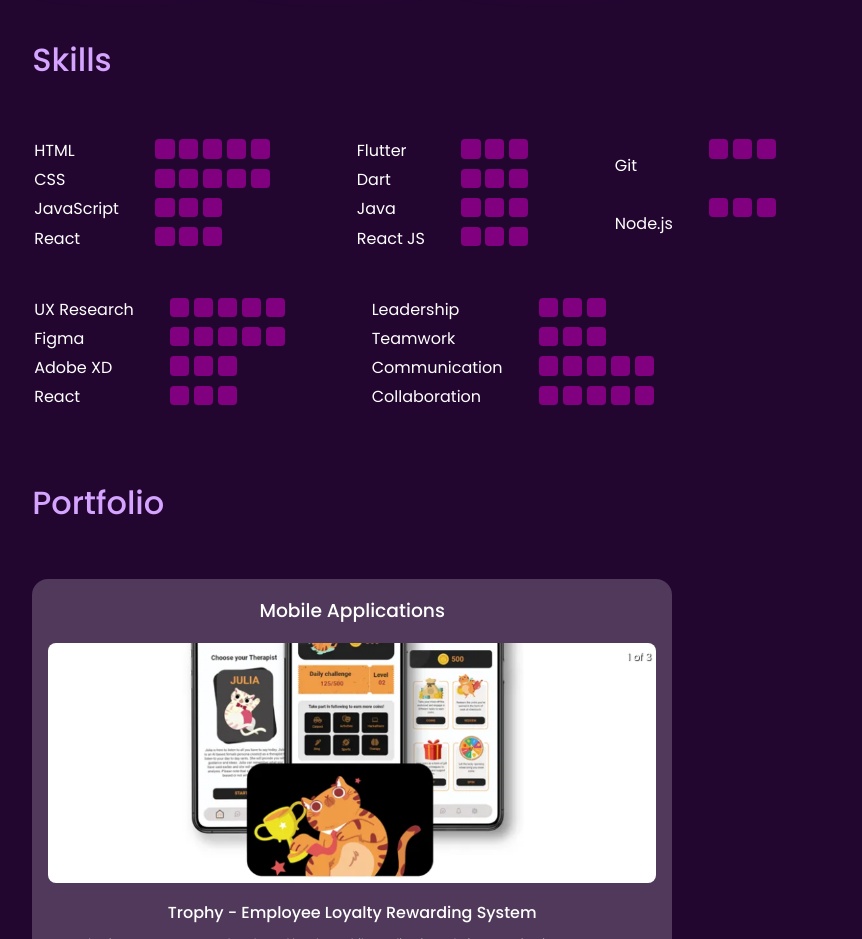
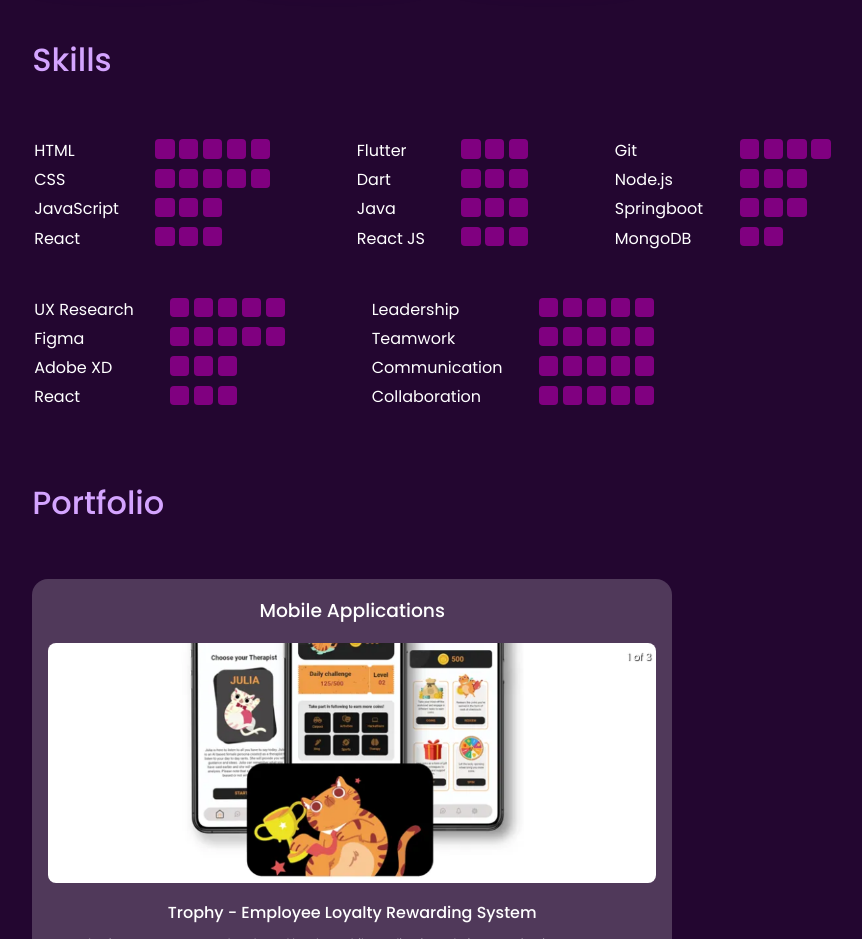
Before and after one commit to disara7/portfolio, a React (Create React App) app: page / in a window 1280 px wide. Shown: the part 1840-2779 px from the top of the page, without its empty margins (131-993 px from the left). Built offline with nearby package versions, Linux system fonts and the light colour scheme.

Commit message:
Update Skills.jsx

```diff
--- a/src/components/skills/Skills.jsx
+++ b/src/components/skills/Skills.jsx
@@ -90,12 +90,28 @@ const Skills = () => {
               <div class="shape shape-square"></div>
               <div class="shape shape-square"></div>
               <div class="shape shape-square"></div>
+              <div class="shape shape-square"></div>
             </td>
           </tr>
           <tr>
             <td>Node.js</td>
             <td className='skill_box'>
               <div class="shape shape-square"></div>
+              <div class="shape shape-square"></div>
+              <div class="shape shape-square"></div>
+            </td>
+          </tr>
+          <tr>
+            <td>Springboot</td>
+            <td className='skill_box'>
+              <div class="shape shape-square"></div>
+              <div class="shape shape-square"></div>
+              <div class="shape shape-square"></div>
+            </td>
+          </tr>
+          <tr>
+            <td>MongoDB</td>
+            <td className='skill_box'>
               <div class="shape shape-square"></div>
               <div class="shape shape-square"></div>
             </td>
@@ -151,11 +167,15 @@ const Skills = () => {
               <div class="shape shape-square"></div>
               <div class="shape shape-square"></div>
               <div class="shape shape-square"></div>
+              <div class="shape shape-square"></div>
+              <div class="shape shape-square"></div>
             </td>
           </tr>
           <tr>
             <td>Teamwork</td>
             <td className='skill_box'>
+              <div class="shape shape-square"></div>
+              <div class="shape shape-square"></div>
               <div class="shape shape-square"></div>
               <div class="shape shape-square"></div>
               <div class="shape shape-square"></div>
```
